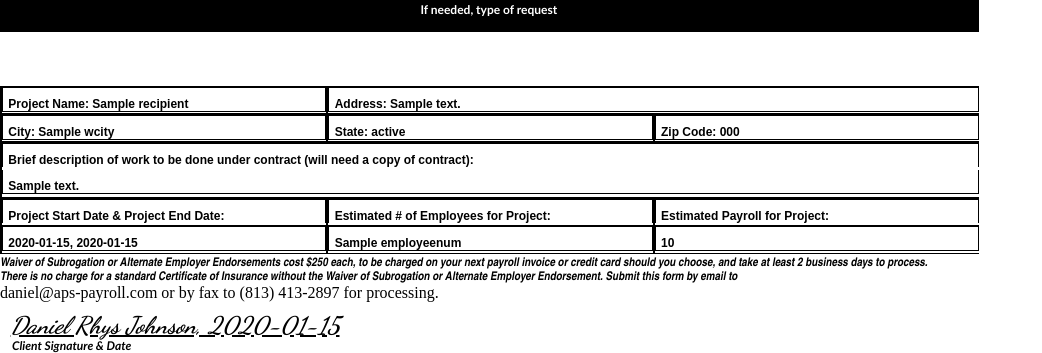
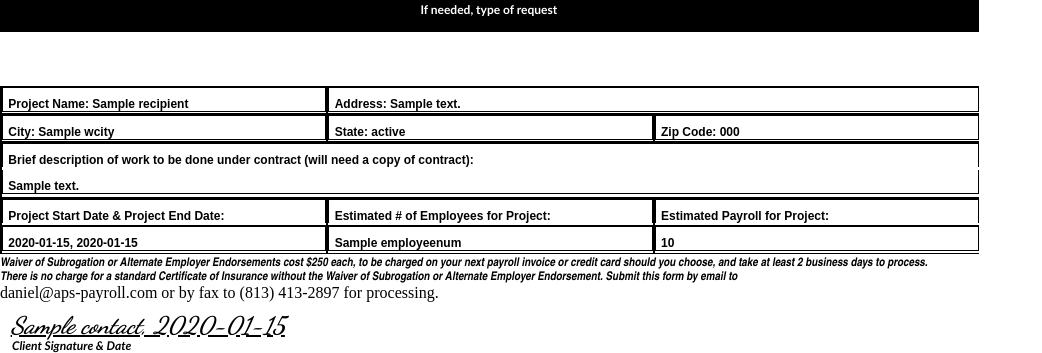
Before and after one commit to CAlfanoNerey/COIRequestReal, a Django app: template mysite/accounts/templates/COIDoc.html in a window 1280 px wide. Shown: the part 699-1052 px from the top of the page, without its empty margins (0-1042 px from the left). Run offline with Django 3.2, Linux system fonts and the light colour scheme; the template is opened without the code that fills it: most values are stand-ins (such as "Sample title", 1, 10 or a date in 2020).

Commit message:
fixed navbar & COIDoc signature works now

```diff
--- a/mysite/accounts/templates/COIDoc.html
+++ b/mysite/accounts/templates/COIDoc.html
@@ -198,5 +198,5 @@
 	</table>
 
 <p style="padding-top: 2pt;padding-left: 9pt;text-indent: 0pt;line-height: 124%;text-align: left;"><a href="mailto:daniel@aps-payroll.com" class="a" target="_blank"><p>Waiver of Subrogation or Alternate Employer Endorsements cost $250 each, to be charged on your next payroll invoice or credit card should you choose, and take at least 2 business days to process.</p> <p>There is no charge for a standard Certificate of Insurance without the Waiver of Subrogation or Alternate Employer Endorsement. Submit this form by email to </p></a>daniel@aps-payroll.com or by fax to (813) 413-2897 for processing.</p>
-<p class="s5" style="font-family: 'Dancing Script', cursive; padding-top: 7pt;padding-left: 8pt;text-indent: 0pt;line-height: 21pt;text-align: left;">Daniel Rhys Johnson,    {{ recipient.datefield }} <span class="s6">    </span>                         </p>
+<p class="s5" style="font-family: 'Dancing Script', cursive; padding-top: 7pt;padding-left: 8pt;text-indent: 0pt;line-height: 21pt;text-align: left;">{{contact.yourname}},    {{ recipient.datefield }} <span class="s6">    </span>                         </p>
 <h2 style="padding-left: 9pt;text-indent: 0pt;line-height: 9pt;text-align: left;">Client Signature & Date</h2></body></html>
```
